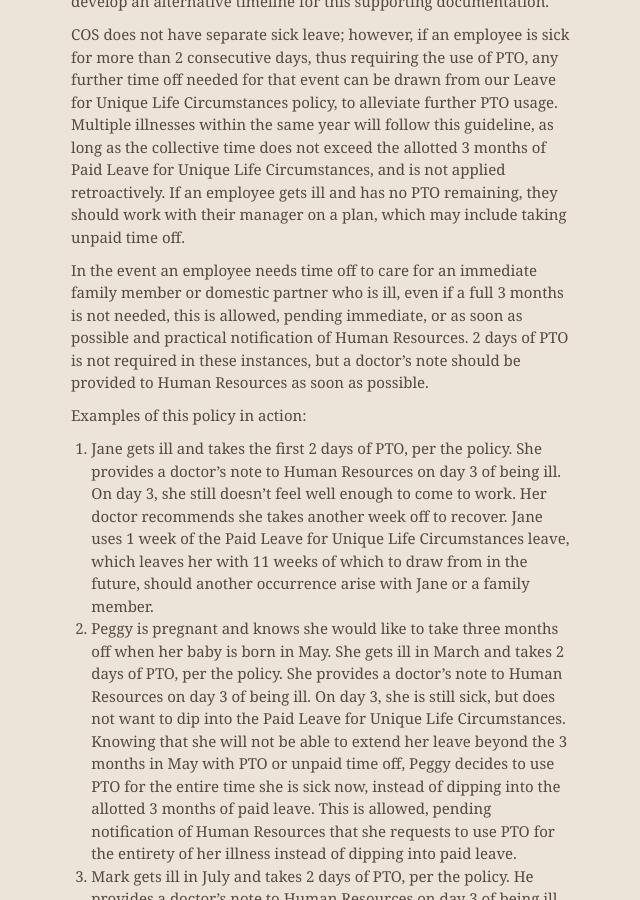
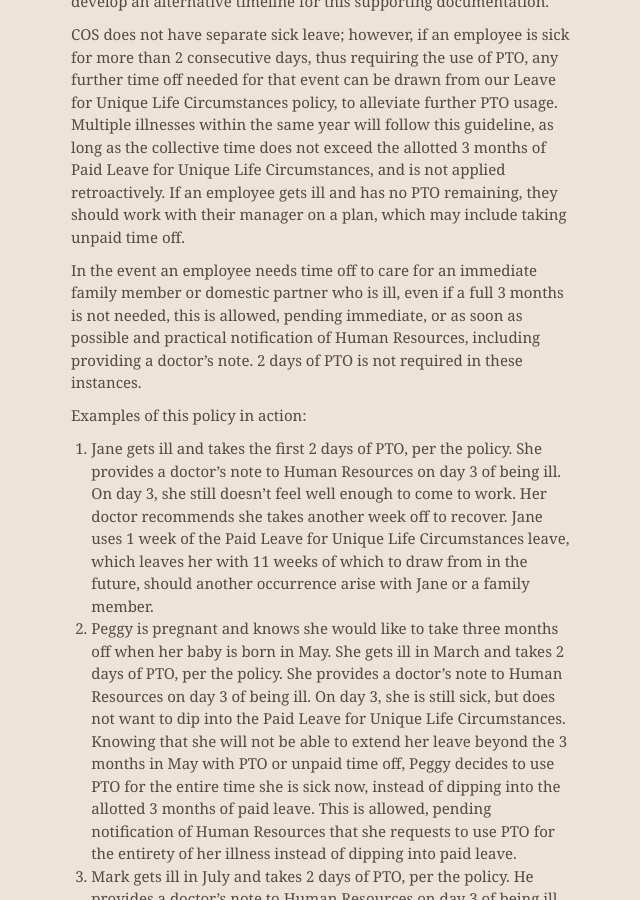
Before and after one commit to CenterForOpenScience/Employee-Manual, a Jekyll site: the page built from index.md, in a window 1280 px wide and 900 px high, scrolled down 5429 px. Shown: the whole window, without its empty margins (316-956 px from the left). Built offline with Jekyll 4.4.1, drawn with Linux system fonts in a browser that asks for light colours; nearby versions of some CDN libraries; our own code applies the rules of GitHub Pages for plain Markdown files.

Commit message:
Update index.md

```diff
--- a/index.md
+++ b/index.md
@@ -116,7 +116,7 @@ All staff who cannot work due to an illness should notify Human Resources and th
 
 COS does not have separate sick leave; however, if an employee is sick for more than 2 consecutive days, thus requiring the use of PTO, any further time off needed for that event can be drawn from our Leave for Unique Life Circumstances policy, to alleviate further PTO usage. Multiple illnesses within the same year will follow this guideline, as long as the collective time does not exceed the allotted 3 months of Paid Leave for Unique Life Circumstances, and is not applied retroactively. If an employee gets ill and has no PTO remaining, they should work with their manager on a plan, which may include taking unpaid time off.
 
-In the event an employee needs time off to care for an immediate family member or domestic partner who is ill, even if a full 3 months is not needed, this is allowed, pending immediate, or as soon as possible and practical notification of Human Resources. 2 days of PTO is not required in these instances, but a doctor's note should be provided to Human Resources as soon as possible.
+In the event an employee needs time off to care for an immediate family member or domestic partner who is ill, even if a full 3 months is not needed, this is allowed, pending immediate, or as soon as possible and practical notification of Human Resources, including providing a doctor's note. 2 days of PTO is not required in these instances.
 
 Examples of this policy in action:
 
```
